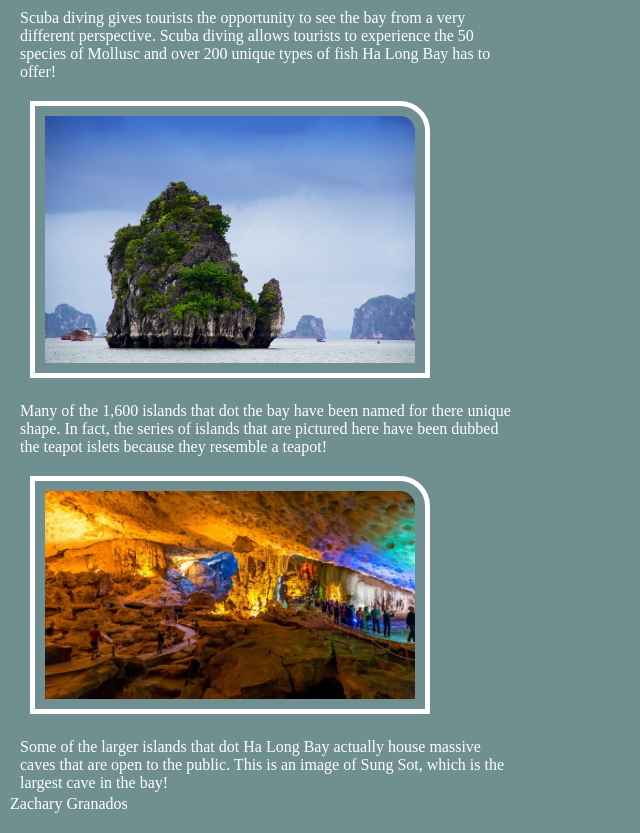
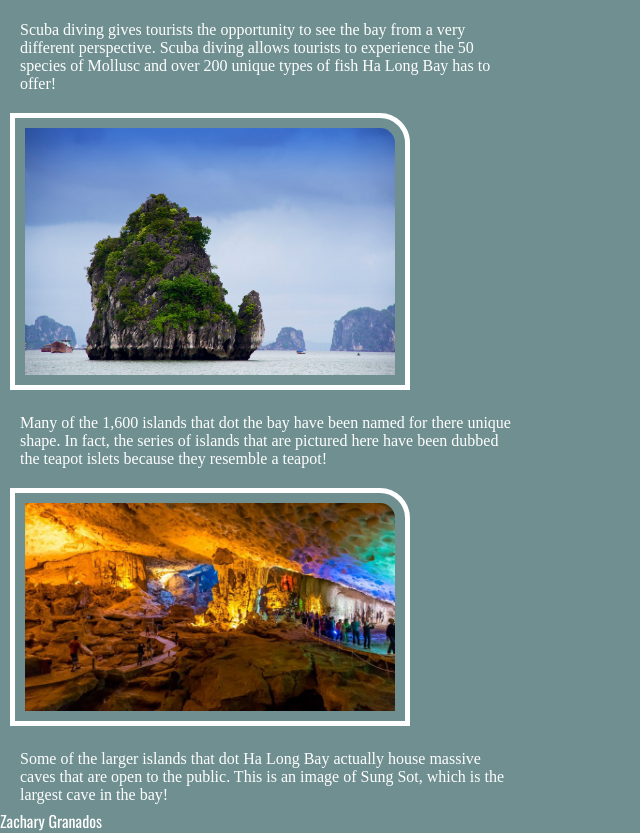
Before and after one commit to zachgranados/first_site, a plain HTML site: page index.html in a window 1280 px wide. Shown: the part 1651-2484 px from the top of the page, without its empty margins (0-640 px from the left). Drawn offline with nearby package versions, Linux system fonts and the light colour scheme.

Commit message:
Add files via upload
Updated Style Sheet

```diff
--- a/CSS/style.css
+++ b/CSS/style.css
@@ -16,10 +16,15 @@ h2{
 }
 
 h3{
-    font-size: 16pt;
+    font-size: 22pt;
     font-family: Oswald;
     margin-top: 15px;
     margin-left: 5px;
+}
+
+h4{
+    font-family: Oswald;
+    margin-top: 5px;
 }
 
 p{
@@ -32,6 +37,8 @@ img {
    padding: 10px;
    margin: 20px;
    border-top-right-radius: 30px;
+   margin-left: auto;
+   margin-right: auto;
 
 }
 
@@ -42,6 +49,8 @@ li{
 
 figure{
     margin-left: 10px;
+    align-items: center;
+    align-self: center;
 }
 
 figcaption{
@@ -49,3 +58,7 @@ figcaption{
     display:block;
     width: 500px;
 }
+
+ul{
+    list-style: bullet;
+}
--- a/index.html
+++ b/index.html
@@ -4,8 +4,8 @@
     <meta charset="UTF-8">
     <meta http-equiv="X-UA-Compatible" content="IE=edge">
     <meta name="viewport" content="width=device-width, initial-scale=1.0">
-    <link rel="stylesheet" href="css/reset.css">
-    <link rel="stylesheet" href="css/style.css">
+    <link rel="stylesheet" href="CSS/reset.css">
+    <link rel="stylesheet" href="CSS/style.css">
     <link rel="stylesheet" href="https://fonts.googleapis.com/css?family=Oswald">
     <title>Travel</title>
 </head>
@@ -78,7 +78,7 @@
 
 
 
-<p>Zachary Granados</p>
+<h4>Zachary Granados</h4>
  </div>
  <!-- first travel page complete-->
 
```
